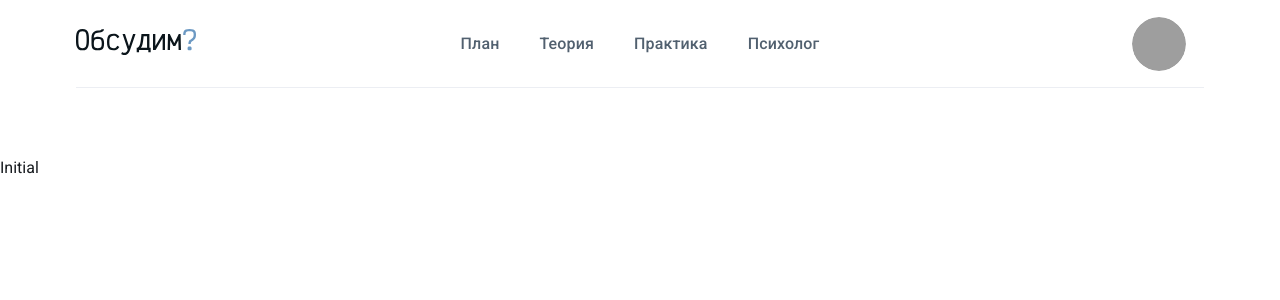
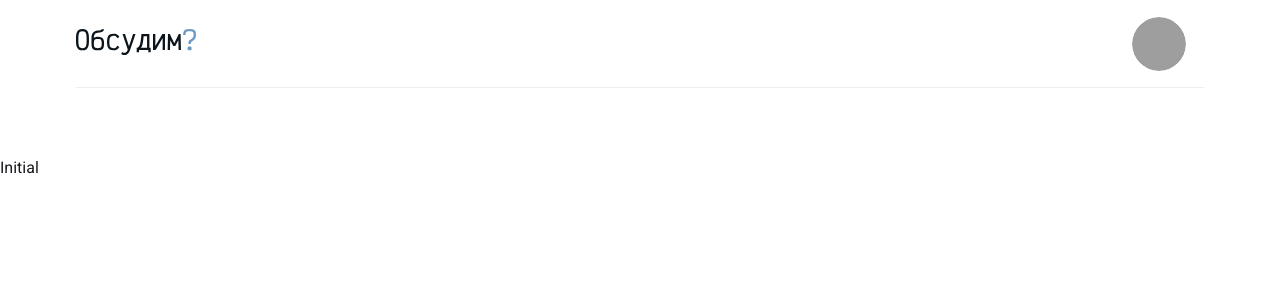
Before and after one commit to maksim4k1/my-psychologist, a Next.js app: page / in a window 1280 px wide. Shown: the top 300 px of the page. Built offline with nearby package versions, Linux system fonts and the light colour scheme; grey boxes are pictures that could not be loaded.

Commit message:
commented Header navigation

```diff
--- a/src/components/UI/Header/index.tsx
+++ b/src/components/UI/Header/index.tsx
@@ -15,7 +15,7 @@ const Header: FunctionComponent = ({}) => {
         >
           <LogoIcon />
         </Link>
-        <nav className={styles.nav}>
+        {/* <nav className={styles.nav}>
           <Link
             className={styles.navLink}
             href="/"
@@ -40,7 +40,7 @@ const Header: FunctionComponent = ({}) => {
           >
             Психолог
           </Link>
-        </nav>
+        </nav> */}
         <Link
           href="/login"
           className={styles.profileContainer}
```
